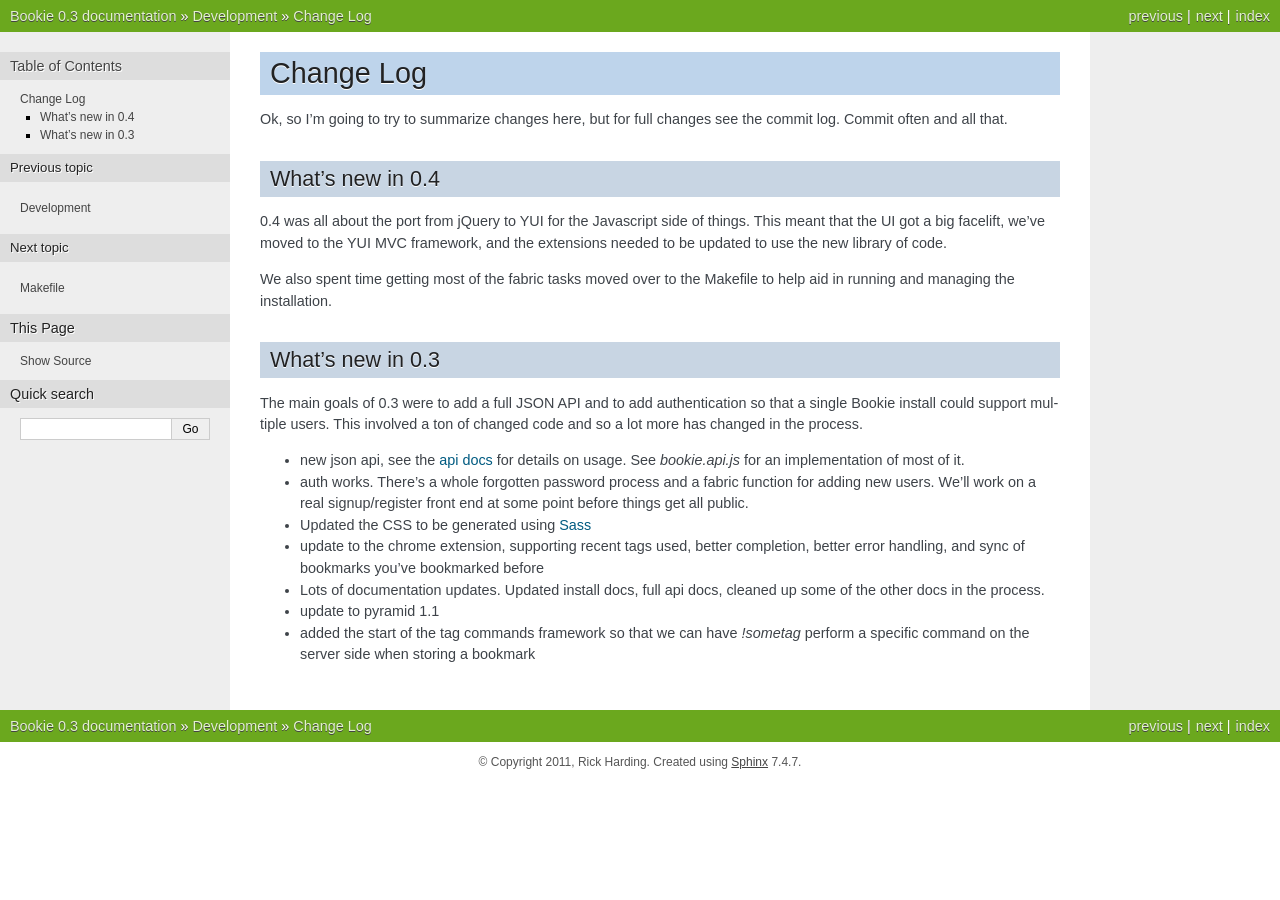
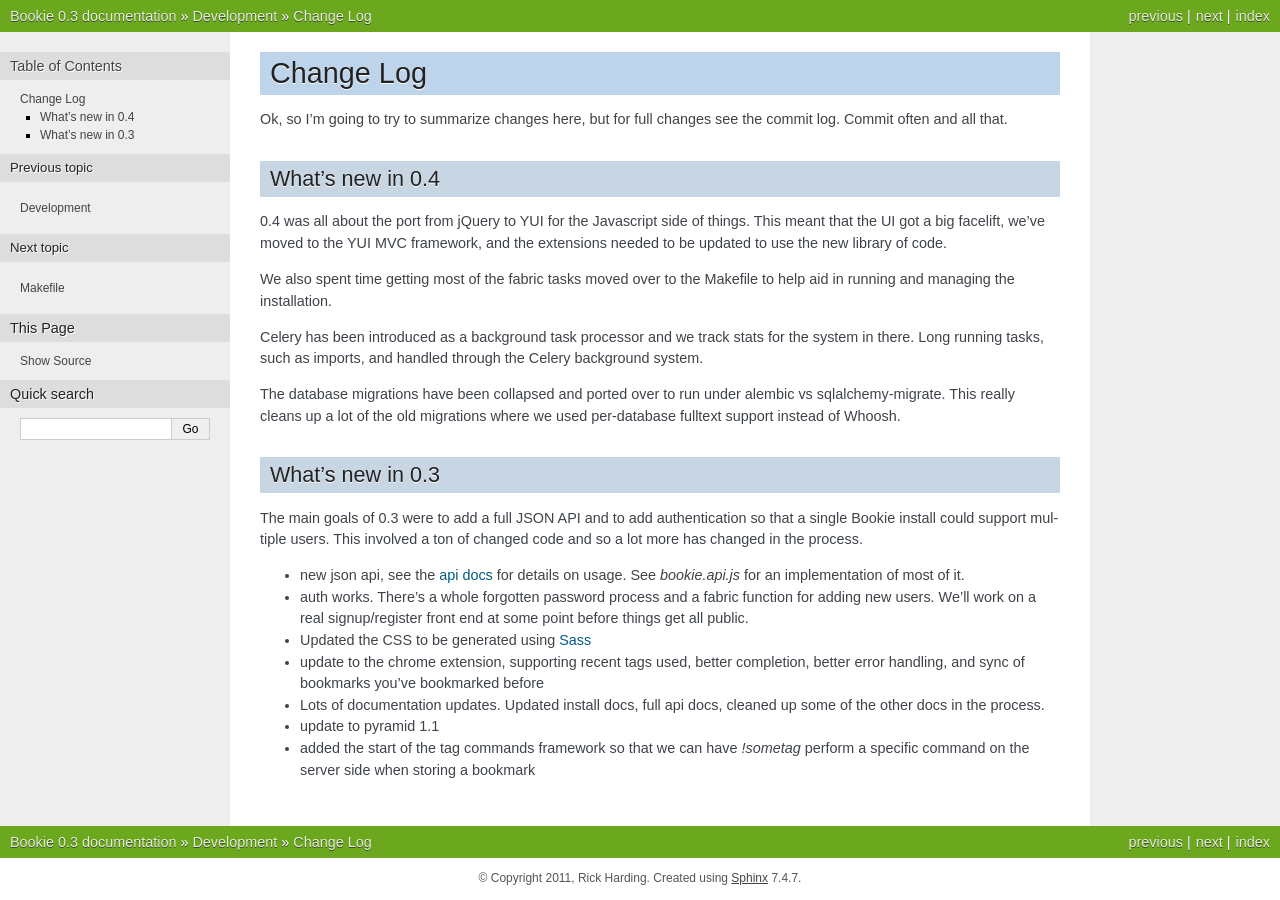
Before and after one commit to bookieio/Bookie, a Sphinx documentation site: the page built from docs/changes.rst, in a window 1280 px wide. Built offline with Sphinx 7.4.7, drawn with Linux system fonts in a browser that asks for light colours.

Commit message:
Update docs since it's been a while

```diff
--- a/docs/changes.rst
+++ b/docs/changes.rst
@@ -14,6 +14,15 @@
 
 We also spent time getting most of the fabric tasks moved over to the Makefile
 to help aid in running and managing the installation.
+
+Celery has been introduced as a background task processor and we track stats
+for the system in there. Long running tasks, such as imports, and handled
+through the Celery background system.
+
+The database migrations have been collapsed and ported over to run under
+alembic vs sqlalchemy-migrate. This really cleans up a lot of the old
+migrations where we used per-database fulltext support instead of Whoosh.
+
 
 What's new in 0.3
 ==================
--- a/docs/index.rst
+++ b/docs/index.rst
@@ -15,7 +15,7 @@
 Latest Release
 ---------------
 :Stable: v0.3_
-:Development: v0.4_ *eta March 2012*
+:Development: v0.4_ *How about rolling release?*
 
 .. _v0.3: https://github.com/mitechie/Bookie/tree/master
 .. _v0.4: https://github.com/mitechie/Bookie/tree/develop
@@ -67,7 +67,7 @@
 Check out the events_ schedule page for some dates of sprints and hacking times
 for Bookie.
 
-Our next sprint is taking place at PyCon **March 12-15th!**
+Our next sprint is **TBD**
 
 .. _events: events.html
 .. _features: features.html
--- a/docs/install.rst
+++ b/docs/install.rst
@@ -10,7 +10,7 @@
 ::
 
     $ sudo apt-get install build-essential libxslt1-dev libxml2-dev python-dev git python-virtualenv rrdtool
-    $ git clone https://mitechie@github.com/mitechie/Bookie.git && cd Bookie && make install
+    $ git clone git://github.com/mitechie/Bookie.git && cd Bookie && make install
     # THIS WILL TAKE A WHILE, GET A COFFEE
     $ make run
     $ (YOUR BROWSER) http://127.0.0.1:6543/
```
Also changed, not shown: 1 other file.
